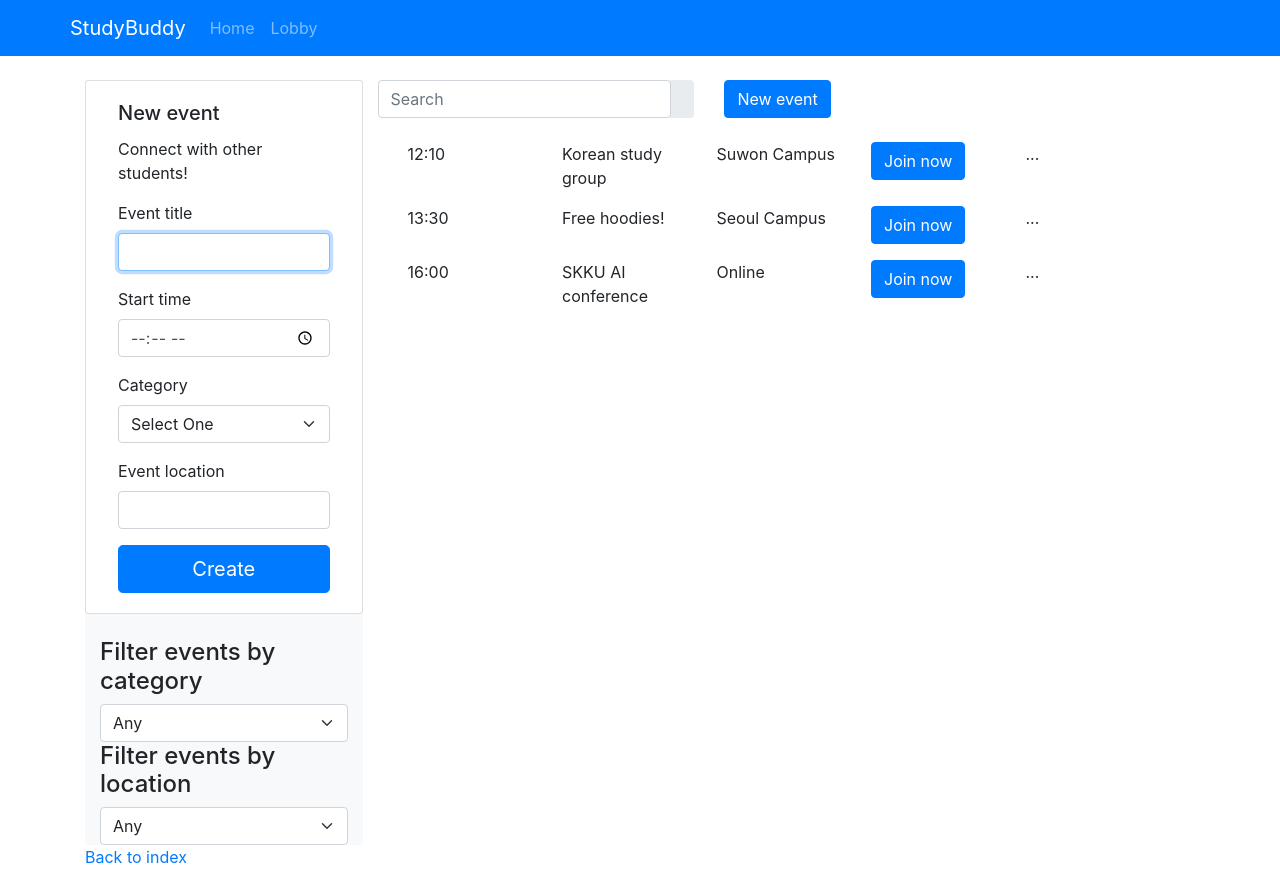
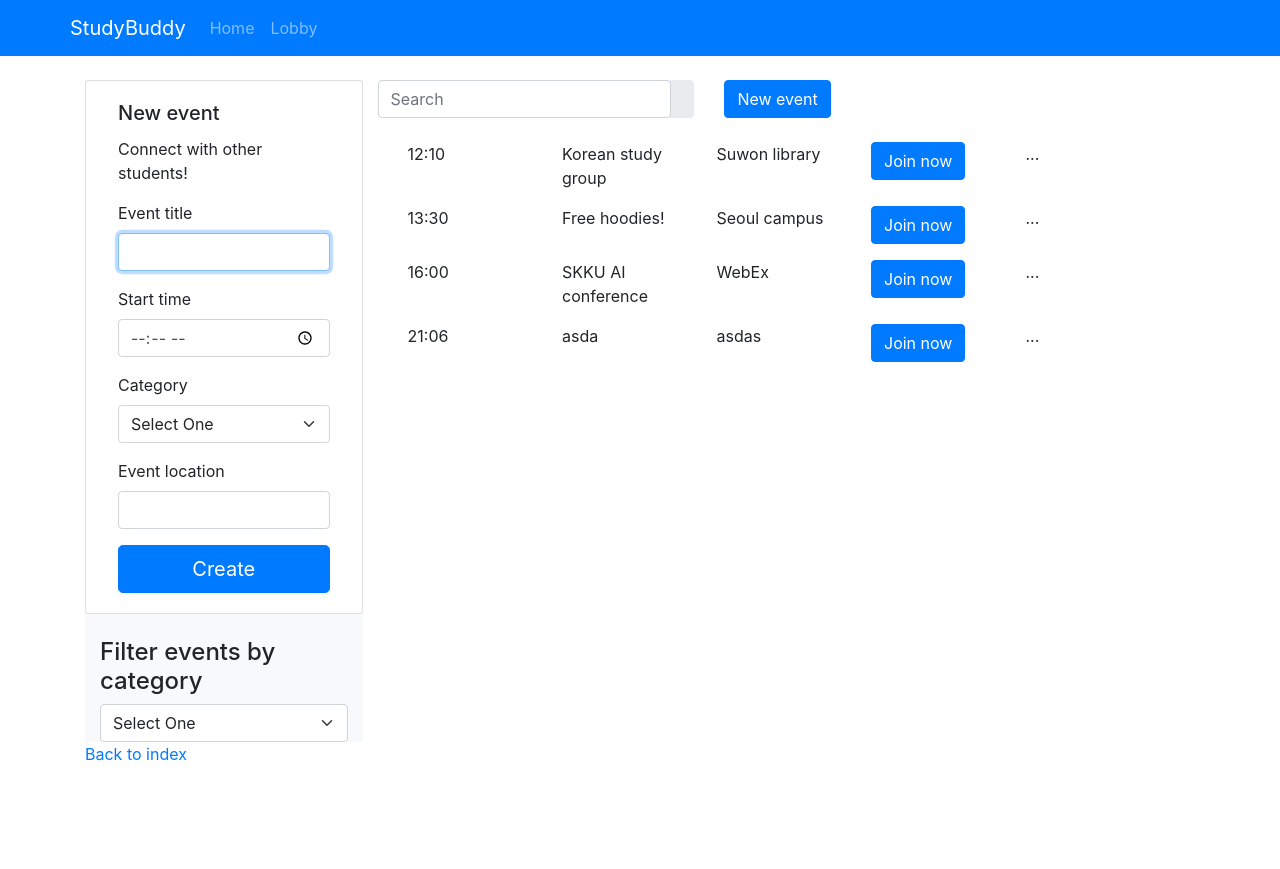
Before and after one commit to Catena-mundi/studybuddy, a Next.js app in the folder nextjs-blog/: page /home/lobby in a window 1280 px wide. After the commit the page ends 800 px from the top, so only its background shows below. Built offline with nearby package versions, Linux system fonts and the light colour scheme.

Commit message:
persistency

```diff
--- /dev/null
+++ b/nextjs-blog/data/events.json
@@ -0,0 +1 @@
+[{"title":"Korean study group","location":"Suwon library","time":"12:10","category":"International students"},{"title":"Free hoodies!","location":"Seoul campus","time":"13:30","category":"Study Groups"},{"title":"SKKU AI conference","location":"WebEx","time":"16:00","category":"Study Groups"},{"title":"asda","location":"asdas","time":"21:06","category":"Outdoors activities"}]
--- /dev/null
+++ b/nextjs-blog/helpers/api/events-repo.js
@@ -0,0 +1,43 @@
+const fs = require('fs');
+
+// users in JSON file for simplicity, store in a db for production applications
+let events = require('./../../data/events.json');
+
+export const eventsRepo = {
+  getAll: () => events,
+  getById: id => events.find(x => x.id.toString() === id.toString()),
+  find: x => events.find(x),
+  create,
+  update,
+  delete: _delete
+};
+
+function create(event) {
+  // add and save user
+  events.push(event);
+  saveData();
+}
+
+function update(id, params) {
+  const event = events.find(x => x.id.toString() === id.toString());
+
+  // set date updated
+  event.dateUpdated = new Date().toISOString();
+
+  // update and save
+  Object.assign(event, params);
+  saveData();
+}
+
+// prefixed with underscore '_' because 'delete' is a reserved word in javascript
+function _delete(id) {
+  // filter out deleted user and save
+  events = events.filter(x => x.id.toString() !== id.toString());
+  saveData();
+}
+
+// private helper functions
+
+function saveData() {
+  fs.writeFile(process.env.PWD + '/data/events.json', JSON.stringify(events));
+}
--- /dev/null
+++ b/nextjs-blog/pages/api/events/create.js
@@ -0,0 +1,9 @@
+import { eventsRepo } from './../../../helpers/api/events-repo';
+
+export default function handler(req, res) {
+  console.log('create event', req.body)
+  const { title, location, time, category } = req.body
+  let event = { title, location, time, category };
+  eventsRepo.create(event);
+  return res.status(200).json(eventsRepo.getAll());
+}
--- /dev/null
+++ b/nextjs-blog/pages/api/events/getEvents.js
@@ -0,0 +1,6 @@
+import { eventsRepo } from './../../../helpers/api/events-repo';
+
+export default function handler(req, res) {
+  eventsRepo.getAll()
+  res.status(200).json(eventsRepo.getAll());
+}
--- a/nextjs-blog/pages/components/Create_event.js
+++ b/nextjs-blog/pages/components/Create_event.js
@@ -9,7 +9,7 @@ function Create_event(props) {
     const [location, setLocation] = useState("");
     const [category, setCategory] = useState("");
     function handleSubmit(event) {
-        const objeto = {title,time,location}
+        const objeto = { title, time, location, category }
         props.passChildData(event.title);
         event.preventDefault();
         props.updateParent(objeto)
--- a/nextjs-blog/pages/home/lobby.js
+++ b/nextjs-blog/pages/home/lobby.js
@@ -1,4 +1,4 @@
-import React, { useState } from 'react';
+import React, { useState, useEffect } from 'react';
 import Head from 'next/head'
 import Form from "react-bootstrap/Form";
 import Button from "react-bootstrap/Button";
@@ -16,59 +16,67 @@ import Card from "react-bootstrap/Card";
 
 //hacer dummy_data un state
 
+function get(url) {
+  const requestOptions = {
+    method: 'GET',
+  };
+  return fetch(url, requestOptions)
+  .then(data => {
+    return data.text();
+  });
+}
+
+function post(url, body) {
+  const requestOptions = {
+      method: 'POST',
+      headers: { 'Content-Type': 'application/json' },
+      credentials: 'include',
+      body: JSON.stringify(body)
+  };
+  return fetch(url, requestOptions)
+  .then(data => {
+    return data.text();
+  });;
+}
+
 export default function Lobby() {
 
   const [title, setTitle] = useState("");
   const [time, setTime] = useState("");
-  const [location, setLocation] = useState("Any");
+  const [location, setLocation] = useState("");
   const [category, setCategory] = useState("Any");
   const [childData, setChildData] = useState("");
-  const [data, setData] = useState([
-    {
-      "title": "Korean study group",
-      "location": "Suwon Campus",
-      "time": "12:10",
-      "category": "International students"
-    },
-    {
-      "title": "Free hoodies!",
-      "location": "Seoul Campus",
-      "time": "13:30",
-      "category": "Study Groups"
-    },
-    {
-      "title": "SKKU AI conference",
-      "location": "Online",
-      "time": "16:00",
-      "category": "Study Groups"
+  const [data, setData] = useState([]);
+
+  const updateMyData= (datos) => {
+    let event = {
+      title: datos.title,
+      location: datos.location,
+      time: datos.time,
+      category: datos.category
     }
-  ]);
-  const updateMyData= (datos) => {
-    const aux = JSON.parse(JSON.stringify(data))
-    aux.push({
-      "title": datos.title,
-      "location": datos.location,
-      "time": datos.time,
-      "category": datos.category
+
+    post('http://localhost:3000/api/events/create', event)
+    .then(data => {
+      setData(JSON.parse(data));
     })
-    setData(aux)
+
     console.log("nuevos datos")
     console.log(data)
   }
-  const filterData = (d, c, l) => {
+  const filterData = (d, c) => {
     if (category == "Any"){
-      return filterLocation(d, l);
+      return d;
     }else{
-      return filterLocation(d, l).filter(el => el.category.search(c) !== -1)
+      return d.filter(el => el.category.search(c) !== -1)
     }
   }
-  const filterLocation = (d, l) => {
-    if (l == "Any"){
-      return d;
-    }else{
-      return d.filter(el => el.location.search(l) !== -1)
-    }
-  }
+  useEffect(() => {
+    get('http://localhost:3000/api/events/getEvents')
+    .then(data => {
+      setData(JSON.parse(data));
+    })
+  }, []);
 
     return <div className="hero-unit"><head>
       <link rel="stylesheet" href="https://maxcdn.bootstrapcdn.com/bootstrap/4.0.0/css/bootstrap.min.css" integrity="sha384-Gn5384xqQ1aoWXA+058RXPxPg6fy4IWvTNh0E263XmFcJlSAwiGgFAW/dAiS6JXm" crossorigin="anonymous"></link>
@@ -95,20 +103,11 @@ export default function Lobby() {
     <br></br>
     <h4>Filter events by category</h4>
     <select class = "form-select" value={category} onChange = {(e) => setCategory(e.target.value)}>
-      <option value="Any" selected>Any</option>
+      <option value="Any" selected>Select One</option>
       <option value="Study Groups">Study Groups</option>
       <option value="Conferences">Conferences</option>
       <option value="Outdoors activities">Outdoors activities</option>
       <option value="International students">International students</option>
-    </select>
-
-    <h4>Filter events by location</h4>
-    <select class = "form-select" value={location} onChange = {(e) => setLocation(e.target.value)}>
-      <option value="Any" selected>Any</option>
-      <option value="Online">Online</option>
-      <option value="Suwon Campus">Suwon Campus</option>
-      <option value="Seoul Campus">Seoul Campus</option>
-      <option value="Outside of campus">Outside of campus</option>
     </select>
 
     </div>
@@ -128,7 +127,7 @@ export default function Lobby() {
         </div>
         <br></br>
         <Container>
-            <div className="col">{ filterData(data, category, location).map(function(event, index){
+            <div className="col">{ filterData(data, category).map(function(event, index){
               return <Lobby_row key = {index} dataFromParent = {event}></Lobby_row>;
             }) }</div>
         </Container>
```
